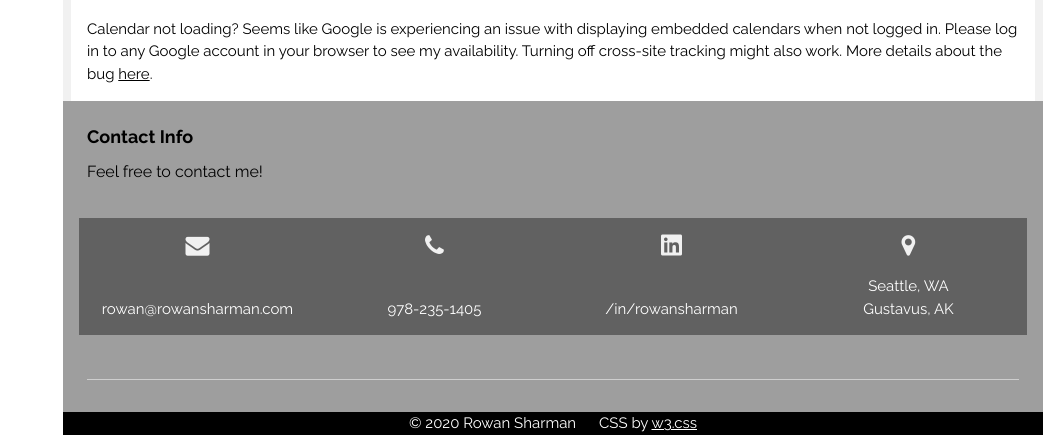
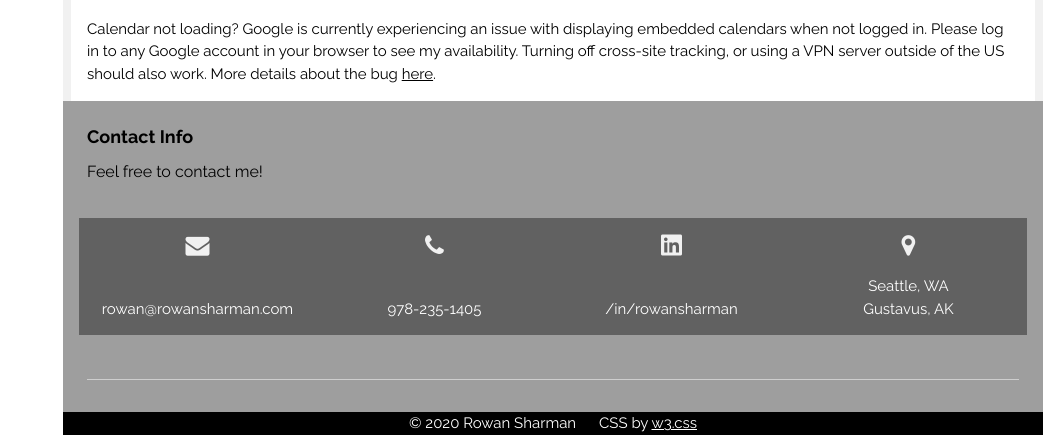
Before and after one commit to rowansharman/rowansharman.github.io, a Jekyll site: the page built from calendar/index.html, in a window 1280 px wide and 1113 px high, cut to the strip 678-1113 px from the top of the window. Shown: the whole strip, without its empty margins (237-1280 px from the left). Built offline with Jekyll 4.4.1, drawn with Linux system fonts in a browser that asks for light colours; nearby versions of some CDN libraries.

Commit message:
update calendar bug message

```diff
--- a/calendar/index.html
+++ b/calendar/index.html
@@ -14,6 +14,6 @@ title: Calendar
   <div class="w3-full w3-container w3-white">
 <!-- <iframe src="https://calendar.google.com/calendar/embed?height=600&amp;wkst=1&amp;bgcolor=%23009688&amp;ctz=America%2FNew_York&amp;src=cm93YW5zaGFybWFuMUBnbWFpbC5jb20&amp;src=OWUzb2M5bjVncHA5NmF0MTl1cmUwbHA2cW9AZ3JvdXAuY2FsZW5kYXIuZ29vZ2xlLmNvbQ&amp;color=%234285F4&amp;color=%23F4511E&amp;showPrint=0&amp;showCalendars=0&amp;showDate=1&amp;showNav=1&amp;mode=WEEK" style="border:solid 1px #777" width="100%" height="600" frameborder="0" scrolling="no"></iframe> -->
     <iframe src="https://calendar.google.com/calendar/embed?height=600&amp;wkst=1&amp;bgcolor=%23009688&amp;ctz=America%2FLos_Angeles&amp;src=cm93YW5zaGFybWFuMUBnbWFpbC5jb20&amp;src=ZW4udXNhI2hvbGlkYXlAZ3JvdXAudi5jYWxlbmRhci5nb29nbGUuY29t&amp;color=%234285F4&amp;color=%23009688&amp;showTz=1&amp;mode=WEEK&amp;showPrint=0&amp;showTabs=1&amp;showCalendars=0" style="border:solid 1px #777" width="100%" height="600" frameborder="0" scrolling="no"></iframe>
-    <p>Calendar not loading? Seems like Google is experiencing an issue with displaying embedded calendars when not logged in. Please log in to any Google account in your browser to see my availability. Turning off cross-site tracking might also work. More details about the bug <a href="https://support.google.com/calendar/thread/28293303/why-can-t-i-view-my-embedded-calendars-when-i-m-not-logged-into-a-google-account?hl=en" target="_blank"> here</a>.
+    <p>Calendar not loading? Google is currently experiencing an issue with displaying embedded calendars when not logged in. Please log in to any Google account in your browser to see my availability. Turning off cross-site tracking, or using a VPN server outside of the US should also work. More details about the bug <a href="https://support.google.com/calendar/thread/110723186/why-are-my-embedded-public-calendars-not-displaying-without-a-sign-in?hl=en" target="_blank"> here</a>.
   </div>
 </div>
```
